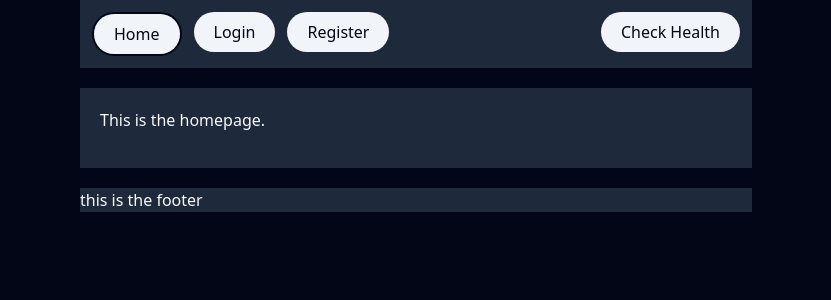
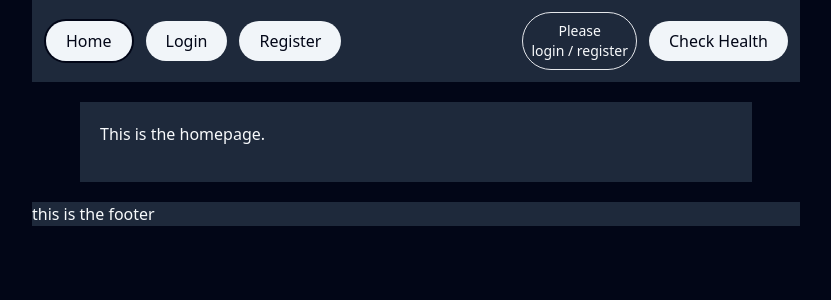
Before and after one commit to Evyats/Evernote-Frontend, a React (Vite) app in the folder frontend-1/: page / in a window 1280 px wide. Shown: the top 300 px of the page, without its empty margins (224-1055 px from the left). Built offline with nearby package versions, Linux system fonts and the light colour scheme.

Commit message:
add signing in indication

```diff
--- a/frontend-1/src/Layout.tsx
+++ b/frontend-1/src/Layout.tsx
@@ -1,5 +1,6 @@
-import { useState } from 'react'
-import { data, NavLink, Outlet } from 'react-router-dom'
+import { useEffect, useState } from 'react'
+import { NavLink, Outlet } from 'react-router-dom'
+import { useAuth } from './auth/AuthContext'
 
 
 
@@ -52,11 +53,64 @@ function HealthButton() {
             >
                 {
                     isLoading ? "Loading..."
-                    : errorMessage ? errorMessage
-                    : healthData ? `Health: ${healthData.status}`
-                    : "Check Health"
+                        : errorMessage ? errorMessage
+                            : healthData ? `Health: ${healthData.status}`
+                                : "Check Health"
                 }
             </button>
+        </div>
+    )
+}
+
+
+
+function UserStatus() {
+
+
+    const { token, isAuthenticated } = useAuth()
+
+    const [userData, setUserData] = useState<null | { id: string, email: string }>(null)
+
+
+    useEffect(() => {
+        if (isAuthenticated) {
+            fetchUserInfo()
+        }
+    }, [isAuthenticated])
+
+
+    async function fetchUserInfo() {
+        const baseUrl = "http://localhost:8123/auth/me"
+        try {
+            const result = await fetch(
+                baseUrl,
+                {
+                    headers: {
+                        "authorization": `Bearer ${token}`
+                    }
+                }
+            )
+            let resultJson = await result.json()
+            console.log(resultJson)
+
+            setUserData({
+                    id: resultJson['user']['id'],
+                    email: resultJson['user']['email']
+                })
+        }
+        catch (error) {
+            console.log("something went wrong")
+        }
+        console.log(userData)
+    }
+
+
+    return (
+        <div className="border rounded-full p-2 text-sm text-center whitespace-pre-line">
+            {
+                userData ? `Welcome back\n${userData.email} !!!`
+                : "Please\nlogin / register"
+            }
         </div>
     )
 }
@@ -66,21 +120,20 @@ function HealthButton() {
 export default function Layout() {
     return (
         <div className="min-h-screen space-y-5 bg-slate-950 text-slate-50">
-            <div className="max-w-2xl mx-auto bg-slate-800 p-3 flex flex-row gap-3">
+            <div className="max-w-3xl mx-auto bg-slate-800 p-3 flex flex-row gap-3 items-center">
                 <PageButton pageName="Home" pagePath="/" />
                 <PageButton pageName="Login" pagePath="/sign-in" />
                 <PageButton pageName="Register" pagePath="/sign-up" />
-                <div className="ml-auto">
-                    <HealthButton />
-                </div>
+                <div className="m-auto"></div>
+                <UserStatus />
+                <HealthButton />
             </div>
-
 
             <div className="max-w-2xl min-h-20 mx-auto bg-slate-800">
                 <Outlet />
             </div>
 
-            <div className="max-w-2xl mx-auto bg-slate-800">
+            <div className="max-w-3xl mx-auto bg-slate-800">
                 this is the footer
             </div>
         </div>
```
